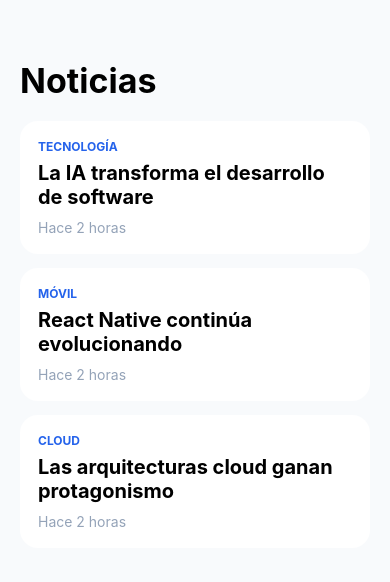
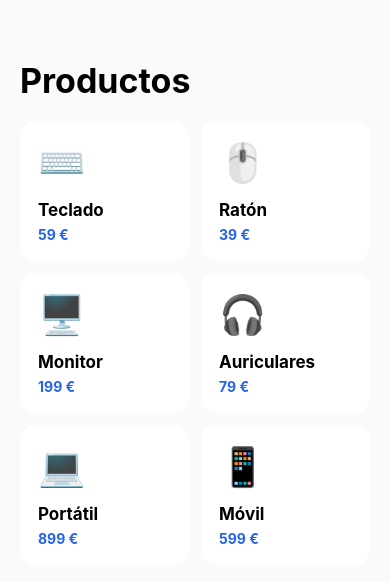
Before and after one commit to QuiqueGC7/02-REACT-NATIVE, a React Native app in the folder cuaderno-rn/: screen / in a window 390 px wide. Shown: the top 582 px of the page. Built offline with nearby package versions, Linux system fonts and the light colour scheme.

Commit message:
Ejercicio08

```diff
--- a/cuaderno-rn/App.tsx
+++ b/cuaderno-rn/App.tsx
@@ -1,23 +1,32 @@
-import { ScrollView, StyleSheet, Text, View } from 'react-native';
+import { FlatList, StyleSheet, Text, View } from 'react-native';
+
+const products = [
+  { id: '1', icon: '⌨️', name: 'Teclado', price: '59 €' },
+  { id: '2', icon: '🖱️', name: 'Ratón', price: '39 €' },
+  { id: '3', icon: '🖥️', name: 'Monitor', price: '199 €' },
+  { id: '4', icon: '🎧', name: 'Auriculares', price: '79 €' },
+  { id: '5', icon: '💻', name: 'Portátil', price: '899 €' },
+  { id: '6', icon: '📱', name: 'Móvil', price: '599 €' },
+];
 
 export default function App() {
   return (
-    <ScrollView style={styles.container}>
-      <Text style={styles.header}>Noticias</Text>
+    <View style={styles.container}>
+      <Text style={styles.title}>Productos</Text>
 
-      <NewsCard category="TECNOLOGÍA" title="La IA transforma el desarrollo de software" />
-      <NewsCard category="MÓVIL" title="React Native continúa evolucionando" />
-      <NewsCard category="CLOUD" title="Las arquitecturas cloud ganan protagonismo" />
-    </ScrollView>
-  );
-}
-
-function NewsCard({ category, title }: { category: string; title: string }) {
-  return (
-    <View style={styles.card}>
-      <Text style={styles.category}>{category}</Text>
-      <Text style={styles.title}>{title}</Text>
-      <Text style={styles.date}>Hace 2 horas</Text>
+      <FlatList
+        data={products}
+        numColumns={2}
+        columnWrapperStyle={styles.row}
+        keyExtractor={(item) => item.id}
+        renderItem={({ item }) => (
+          <View style={styles.card}>
+            <Text style={styles.icon}>{item.icon}</Text>
+            <Text style={styles.name}>{item.name}</Text>
+            <Text style={styles.price}>{item.price}</Text>
+          </View>
+        )}
+      />
     </View>
   );
 }
@@ -25,33 +34,36 @@
 const styles = StyleSheet.create({
   container: {
     flex: 1,
+    paddingHorizontal: 20,
+    paddingTop: 60,
     backgroundColor: '#f8fafc',
-    paddingHorizontal: 20,
   },
-  header: {
+  title: {
     fontSize: 34,
     fontWeight: 'bold',
-    marginTop: 60,
     marginBottom: 20,
   },
+  row: {
+    gap: 12,
+  },
   card: {
+    flex: 1,
     backgroundColor: 'white',
     padding: 18,
-    borderRadius: 18,
-    marginBottom: 14,
+    borderRadius: 16,
+    marginBottom: 12,
   },
-  category: {
-    color: '#2563eb',
-    fontSize: 12,
+  icon: {
+    fontSize: 38,
+  },
+  name: {
+    marginTop: 15,
+    fontSize: 17,
     fontWeight: 'bold',
   },
-  title: {
-    marginTop: 7,
-    fontSize: 20,
+  price: {
+    marginTop: 6,
+    color: '#2563eb',
     fontWeight: 'bold',
   },
-  date: {
-    marginTop: 10,
-    color: '#94a3b8',
-  },
 });
```
